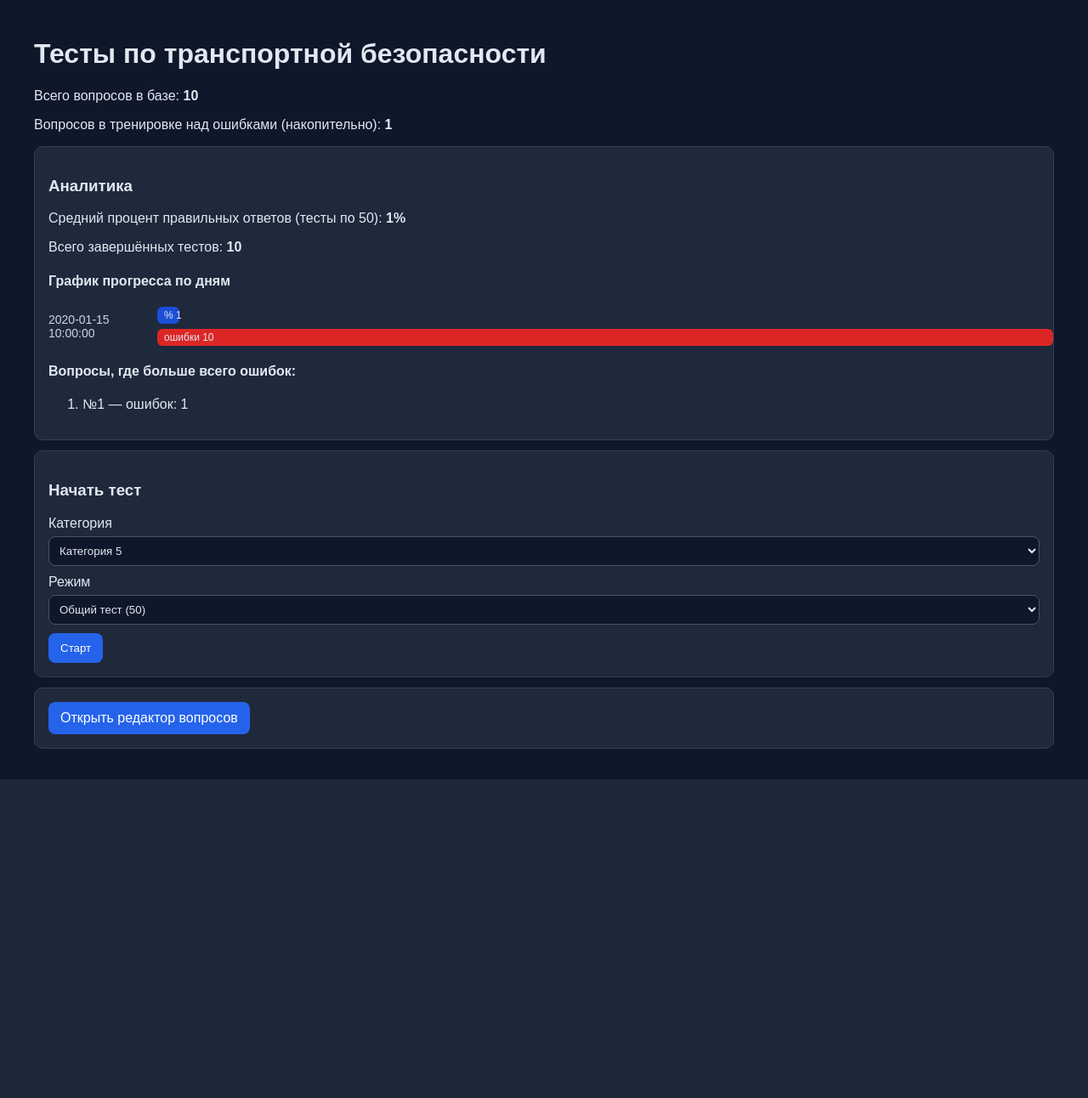
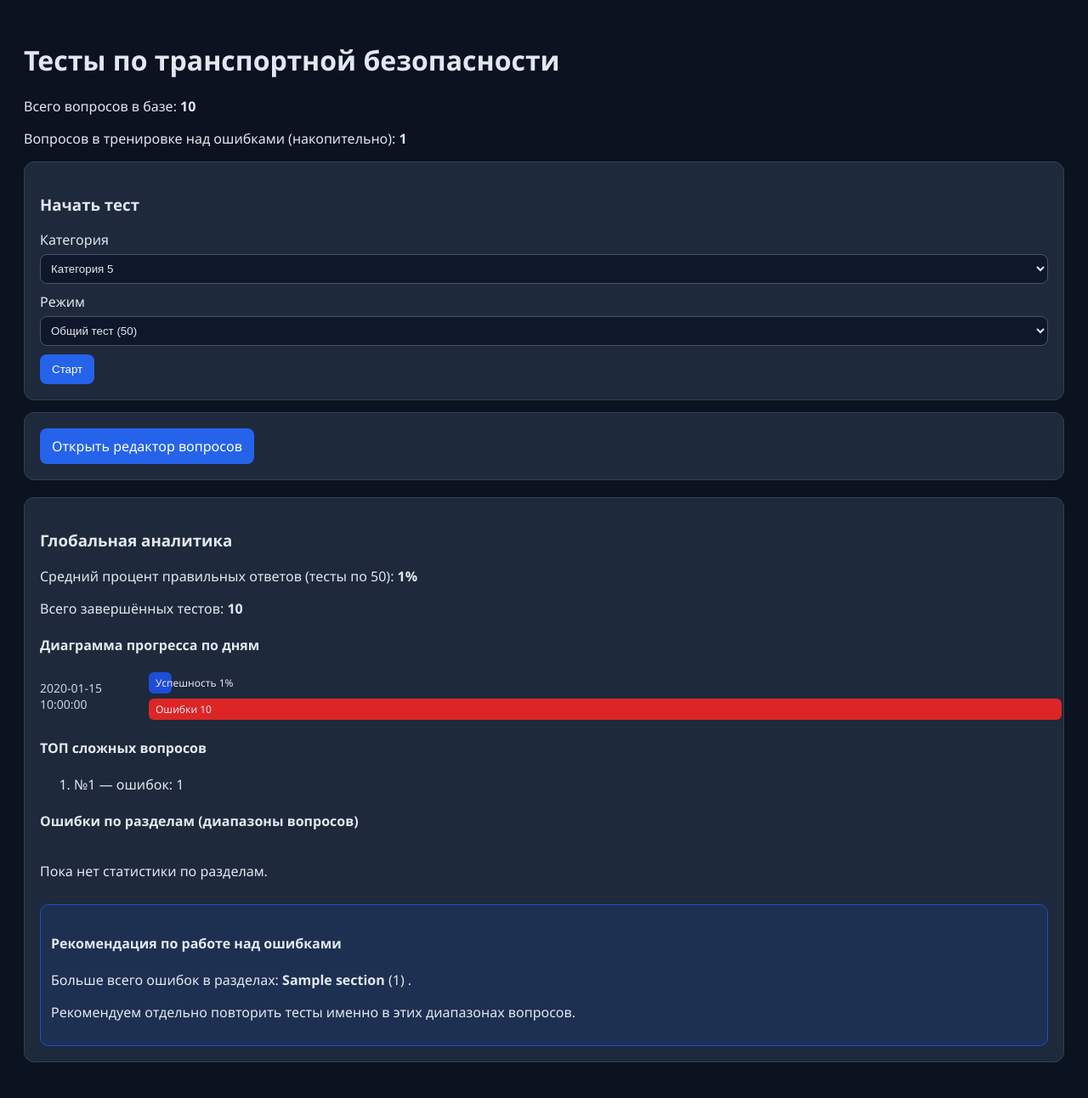
Before and after one commit to lnoxil/testcategoria, a Flask app: template templates/index.html in a window 1280 px wide. Shown: the whole page at 85% size. Before the commit the page ends 917 px from the top, so only its background shows below. Run offline with Flask 3, Linux system fonts and the light colour scheme; the template is opened without the code that fills it: most values are stand-ins (such as "Sample title", 1, 10 or a date in 2020).

Commit message:
Добавить работу над ошибками и расширенную аналитику тестов

```diff
--- a/app.py
+++ b/app.py
@@ -72,12 +72,26 @@
 
     persistent_mistakes_count = sum(1 for _, v in mistake_counts.items() if v > 0)
 
+    section_errors: dict[str, int] = {}
+    for qid_str, count in mistake_counts.items():
+        question = QUESTIONS_BY_ID.get(int(qid_str))
+        if not question:
+            continue
+        bucket_start = _section_bucket(question) * 10 + 1
+        bucket_label = f"{bucket_start}-{bucket_start + 9}"
+        section_errors[bucket_label] = section_errors.get(bucket_label, 0) + count
+
+    sorted_sections = sorted(section_errors.items(), key=lambda row: row[1], reverse=True)
+    recommended_focus = sorted_sections[:3]
+
     return {
         "avg_percent_50": avg_50,
         "top_mistakes": top_mistakes,
         "attempts_total": len(attempts),
         "daily_progress": daily_progress,
         "persistent_mistakes_count": persistent_mistakes_count,
+        "section_errors": sorted_sections,
+        "recommended_focus": recommended_focus,
     }
 
 
@@ -90,6 +104,60 @@
     QUESTIONS = load_questions()
     QUESTIONS_BY_ID = {q["question_number"]: q for q in QUESTIONS}
 
+
+def _question_original_number(question: dict) -> int:
+    return question.get("original_question_number") or question.get("question_number", 0)
+
+
+def _section_bucket(question: dict) -> int:
+    original = _question_original_number(question)
+    return max(0, (original - 1) // 10)
+
+
+def build_balanced_pool(questions: list[dict], limit: int, exclude_ids: set[int] | None = None) -> list[dict]:
+    exclude_ids = exclude_ids or set()
+    by_bucket: dict[int, list[dict]] = {}
+    for question in questions:
+        by_bucket.setdefault(_section_bucket(question), []).append(question)
+
+    for bucket in by_bucket.values():
+        random.shuffle(bucket)
+
+    ordered_buckets = sorted(by_bucket.keys())
+    selected: list[dict] = []
+    selected_ids: set[int] = set()
+
+    # Первый проход: берём до двух вопросов из каждого блока (1-10, 11-20 и т.д.),
+    # отдавая приоритет вопросам, которые ещё не встречались пользователю.
+    for bucket in ordered_buckets:
+        if len(selected) >= limit:
+            break
+
+        bucket_questions = by_bucket[bucket]
+        fresh = [q for q in bucket_questions if q["question_number"] not in exclude_ids]
+        fallback = [q for q in bucket_questions if q["question_number"] in exclude_ids]
+
+        for candidate in fresh + fallback:
+            qid = candidate["question_number"]
+            if qid in selected_ids:
+                continue
+            selected.append(candidate)
+            selected_ids.add(qid)
+            if len([q for q in selected if _section_bucket(q) == bucket]) >= 2 or len(selected) >= limit:
+                break
+
+    # Второй проход: добираем оставшиеся места, снова с приоритетом неиспользованных вопросов.
+    if len(selected) < limit:
+        remaining = [q for q in questions if q["question_number"] not in selected_ids]
+        random.shuffle(remaining)
+        remaining.sort(key=lambda q: q["question_number"] in exclude_ids)
+        for candidate in remaining:
+            selected.append(candidate)
+            selected_ids.add(candidate["question_number"])
+            if len(selected) >= limit:
+                break
+
+    return selected[:limit]
 
 def parse_questions_from_text(raw_text: str, category: int = 5, section: str | None = None) -> list[dict]:
     section_name = section or f"Категория {category}"
@@ -253,10 +321,9 @@
         pool = [QUESTIONS_BY_ID[i] for i in ids if i in QUESTIONS_BY_ID and QUESTIONS_BY_ID[i].get("category") == selected_category]
         random.shuffle(pool)
     else:
-        pool = category_pool[:]
-        random.shuffle(pool)
         limit = 20 if mode == "quick_20" else 50
-        pool = pool[:limit]
+        recent_ids = set(session.get("recent_question_ids", []))
+        pool = build_balanced_pool(category_pool, limit, exclude_ids=recent_ids)
 
     if not pool:
         return redirect(url_for("home"))
@@ -267,6 +334,28 @@
     session["answers"] = []
     session["mode"] = mode
     session["category"] = selected_category
+    session["is_review"] = False
+    return redirect(url_for("list_test"))
+
+
+
+
+@app.post("/start_followup")
+def start_followup():
+    wrong_ids = session.get("last_wrong_ids", [])
+    if not wrong_ids:
+        return redirect(url_for("home"))
+
+    pool = [QUESTIONS_BY_ID[qid] for qid in wrong_ids if qid in QUESTIONS_BY_ID]
+    if not pool:
+        return redirect(url_for("home"))
+
+    session["test_ids"] = [q["question_number"] for q in pool]
+    session["index"] = 0
+    session["correct"] = 0
+    session["answers"] = []
+    session["mode"] = "followup"
+    session["is_review"] = True
     return redirect(url_for("list_test"))
 
 
@@ -330,27 +419,33 @@
     total = len(test_ids)
     percent = round((correct / total) * 100) if total else 0
 
-    stats = load_stats()
-    stats.setdefault("attempts", []).append(
-        {
-            "date": date.today().isoformat(),
-            "size": total,
-            "percent": percent,
-            "correct": correct,
-            "wrong": total - correct,
-            "mode": session.get("mode", "common_50"),
-        }
-    )
-    stats.setdefault("mistake_counts", {})
-    for qid in wrong_ids:
-        key = str(qid)
-        stats["mistake_counts"][key] = stats["mistake_counts"].get(key, 0) + 1
-    save_stats(stats)
+    is_review = session.get("is_review", False)
+    if not is_review:
+        stats = load_stats()
+        stats.setdefault("attempts", []).append(
+            {
+                "date": date.today().isoformat(),
+                "size": total,
+                "percent": percent,
+                "correct": correct,
+                "wrong": total - correct,
+                "mode": session.get("mode", "common_50"),
+            }
+        )
+        stats.setdefault("mistake_counts", {})
+        for qid in wrong_ids:
+            key = str(qid)
+            stats["mistake_counts"][key] = stats["mistake_counts"].get(key, 0) + 1
+        save_stats(stats)
 
     session["correct"] = correct
     session["answers"] = answers
     session["mistakes"] = sorted(mistakes)
     session["index"] = len(test_ids)
+    session["last_wrong_ids"] = wrong_ids
+
+    recent_ids = list(dict.fromkeys(session.get("recent_question_ids", []) + test_ids))
+    session["recent_question_ids"] = recent_ids[-500:]
     return redirect(url_for("result"))
 
 
@@ -368,6 +463,8 @@
         wrong=wrong,
         percent=percent,
         mistakes=len(session.get("mistakes", [])),
+        has_followup=wrong > 0 and not session.get("is_review", False),
+        is_review=session.get("is_review", False),
     )
 
 
--- a/static/styles.css
+++ b/static/styles.css
@@ -1,17 +1,20 @@
-body { margin: 0; background: #0f172a; color: #e2e8f0; font-family: Arial, sans-serif; }
-.container { max-width: 1200px; margin: 0 auto; padding: 24px; }
-.layout { display: grid; grid-template-columns: 1fr 320px; gap: 16px; align-items: start; }
-.card { background: #1e293b; border: 1px solid #334155; border-radius: 10px; padding: 16px; margin-bottom: 12px; }
+body { margin: 0; background: #0b1220; color: #e2e8f0; font-family: "Segoe UI", "Inter", "Arial", sans-serif; }
+.container { max-width: 1560px; margin: 0 auto; padding: 28px; }
+.layout { display: grid; grid-template-columns: 1fr 360px; gap: 18px; align-items: start; }
+.card { background: #1e293b; border: 1px solid #334155; border-radius: 12px; padding: 18px; margin-bottom: 14px; }
 button, .btn { background: #2563eb; color: #fff; border: 0; border-radius: 8px; padding: 10px 14px; cursor: pointer; text-decoration: none; display: inline-block; }
 textarea, input[type="text"] { width: 100%; box-sizing: border-box; margin-top: 6px; border-radius: 8px; border: 1px solid #475569; background: #0f172a; color: #e2e8f0; padding: 8px; }
 select { width: 100%; box-sizing: border-box; margin-top: 6px; margin-bottom: 10px; border-radius: 8px; border: 1px solid #475569; background: #0f172a; color: #e2e8f0; padding: 8px; }
-.option { display: block; margin: 10px 0; padding: 4px; border-radius: 6px; }
+.option { display: block; margin: 10px 0; padding: 8px; border-radius: 8px; border: 1px solid transparent; }
 .option-ok { background: rgba(22, 163, 74, 0.25); }
 .option-bad { background: rgba(220, 38, 38, 0.25); }
+.option-correct { border-color: #22c55e; background: rgba(22, 163, 74, 0.18); }
 .meta { color: #93c5fd; margin-bottom: 8px; }
 .feedback { margin-top: 8px; font-weight: 700; }
+.feedback-top { margin: 0 0 8px; }
 .question-card.ok { border-color: #16a34a; }
 .question-card.bad { border-color: #dc2626; }
+.muted { color: #94a3b8; }
 
 .tracker { position: sticky; top: 16px; }
 .tracker-grid { display: grid; grid-template-columns: repeat(5, 1fr); gap: 8px; }
@@ -20,13 +23,20 @@
 .tracker-cell.cell-ok { background: #15803d; border-color: #15803d; }
 .tracker-cell.cell-bad { background: #b91c1c; border-color: #b91c1c; }
 
+.analytics-card { margin-top: 20px; }
 .daily-grid { display: grid; gap: 8px; margin-bottom: 12px; }
 .daily-row { display: grid; grid-template-columns: 120px 1fr; gap: 8px; align-items: center; }
 .date { color: #cbd5e1; font-size: 14px; }
 .bars { display: grid; gap: 6px; }
-.bar { border-radius: 6px; padding: 3px 8px; font-size: 12px; white-space: nowrap; }
+.bar { border-radius: 6px; padding: 4px 8px; font-size: 12px; white-space: nowrap; }
 .bar.blue { background: #1d4ed8; }
 .bar.red { background: #dc2626; }
+.section-grid { display: grid; gap: 10px; margin-top: 8px; }
+.section-row { display: grid; grid-template-columns: 180px 1fr; align-items: center; gap: 10px; }
+.section-title { color: #cbd5e1; font-size: 14px; }
+.section-bar-wrap { background: #0f172a; border-radius: 999px; overflow: hidden; border: 1px solid #334155; }
+.section-bar { background: linear-gradient(90deg, #2563eb, #06b6d4); padding: 6px 10px; font-size: 12px; min-width: 64px; }
+.focus-box, .followup-box { border: 1px solid #1d4ed8; background: rgba(37, 99, 235, 0.12); border-radius: 10px; padding: 12px; margin-top: 12px; }
 
 .editor-card textarea { margin-bottom: 10px; }
 .editor-options { display: grid; gap: 8px; }
@@ -36,5 +46,5 @@
 @media (max-width: 1024px) {
   .layout { grid-template-columns: 1fr; }
   .tracker { position: static; }
-  .daily-row { grid-template-columns: 1fr; }
+  .daily-row, .section-row { grid-template-columns: 1fr; }
 }
--- a/templates/index.html
+++ b/templates/index.html
@@ -11,36 +11,6 @@
     <h1>Тесты по транспортной безопасности</h1>
     <p>Всего вопросов в базе: <b>{{ total }}</b></p>
     <p>Вопросов в тренировке над ошибками (накопительно): <b>{{ analytics.persistent_mistakes_count }}</b></p>
-
-    <div class="card">
-      <h3>Аналитика</h3>
-      <p>Средний процент правильных ответов (тесты по 50): <b>{{ analytics.avg_percent_50 }}%</b></p>
-      <p>Всего завершённых тестов: <b>{{ analytics.attempts_total }}</b></p>
-
-      <h4>График прогресса по дням</h4>
-      <div class="daily-grid">
-        {% for d in analytics.daily_progress %}
-          <div class="daily-row">
-            <div class="date">{{ d.date }}</div>
-            <div class="bars">
-              <div class="bar blue" style="width: {{ d.avg_percent }}%">% {{ d.avg_percent }}</div>
-              <div class="bar red" style="width: {{ [d.avg_wrong * 10, 100] | min }}%">ошибки {{ d.avg_wrong }}</div>
-            </div>
-          </div>
-        {% else %}
-          <p>Пока нет завершенных тестов для графика.</p>
-        {% endfor %}
-      </div>
-
-      <h4>Вопросы, где больше всего ошибок:</h4>
-      <ol>
-        {% for item in analytics.top_mistakes %}
-        <li>№{{ item.question_number }} — ошибок: {{ item.count }}</li>
-        {% else %}
-        <li>Пока нет данных.</li>
-        {% endfor %}
-      </ol>
-    </div>
 
     <form method="post" action="/start" class="card">
       <h3>Начать тест</h3>
@@ -63,6 +33,62 @@
     <div class="card">
       <a class="btn" href="/editor">Открыть редактор вопросов</a>
     </div>
+
+    <div class="card analytics-card">
+      <h3>Глобальная аналитика</h3>
+      <p>Средний процент правильных ответов (тесты по 50): <b>{{ analytics.avg_percent_50 }}%</b></p>
+      <p>Всего завершённых тестов: <b>{{ analytics.attempts_total }}</b></p>
+
+      <h4>Диаграмма прогресса по дням</h4>
+      <div class="daily-grid">
+        {% for d in analytics.daily_progress %}
+          <div class="daily-row">
+            <div class="date">{{ d.date }}</div>
+            <div class="bars">
+              <div class="bar blue" style="width: {{ d.avg_percent }}%">Успешность {{ d.avg_percent }}%</div>
+              <div class="bar red" style="width: {{ [d.avg_wrong * 10, 100] | min }}%">Ошибки {{ d.avg_wrong }}</div>
+            </div>
+          </div>
+        {% else %}
+          <p>Пока нет завершенных тестов для графика.</p>
+        {% endfor %}
+      </div>
+
+      <h4>ТОП сложных вопросов</h4>
+      <ol>
+        {% for item in analytics.top_mistakes %}
+        <li>№{{ item.question_number }} — ошибок: {{ item.count }}</li>
+        {% else %}
+        <li>Пока нет данных.</li>
+        {% endfor %}
+      </ol>
+
+      <h4>Ошибки по разделам (диапазоны вопросов)</h4>
+      <div class="section-grid">
+        {% for section, count in analytics.section_errors %}
+          <div class="section-row">
+            <div class="section-title">Вопросы {{ section }}</div>
+            <div class="section-bar-wrap">
+              <div class="section-bar" style="width: {{ [count * 8, 100] | min }}%">{{ count }} ошибок</div>
+            </div>
+          </div>
+        {% else %}
+          <p>Пока нет статистики по разделам.</p>
+        {% endfor %}
+      </div>
+
+      {% if analytics.recommended_focus %}
+      <div class="focus-box">
+        <h4>Рекомендация по работе над ошибками</h4>
+        <p>Больше всего ошибок в разделах:
+          {% for section, count in analytics.recommended_focus %}
+            <b>{{ section }}</b> ({{ count }}){% if not loop.last %}, {% endif %}
+          {% endfor %}.
+        </p>
+        <p>Рекомендуем отдельно повторить тесты именно в этих диапазонах вопросов.</p>
+      </div>
+      {% endif %}
+    </div>
   </main>
 </body>
 </html>
```
Also changed, not shown: templates/list_test.html (+11 -7 lines), templates/result.html (+13 -0 lines).
